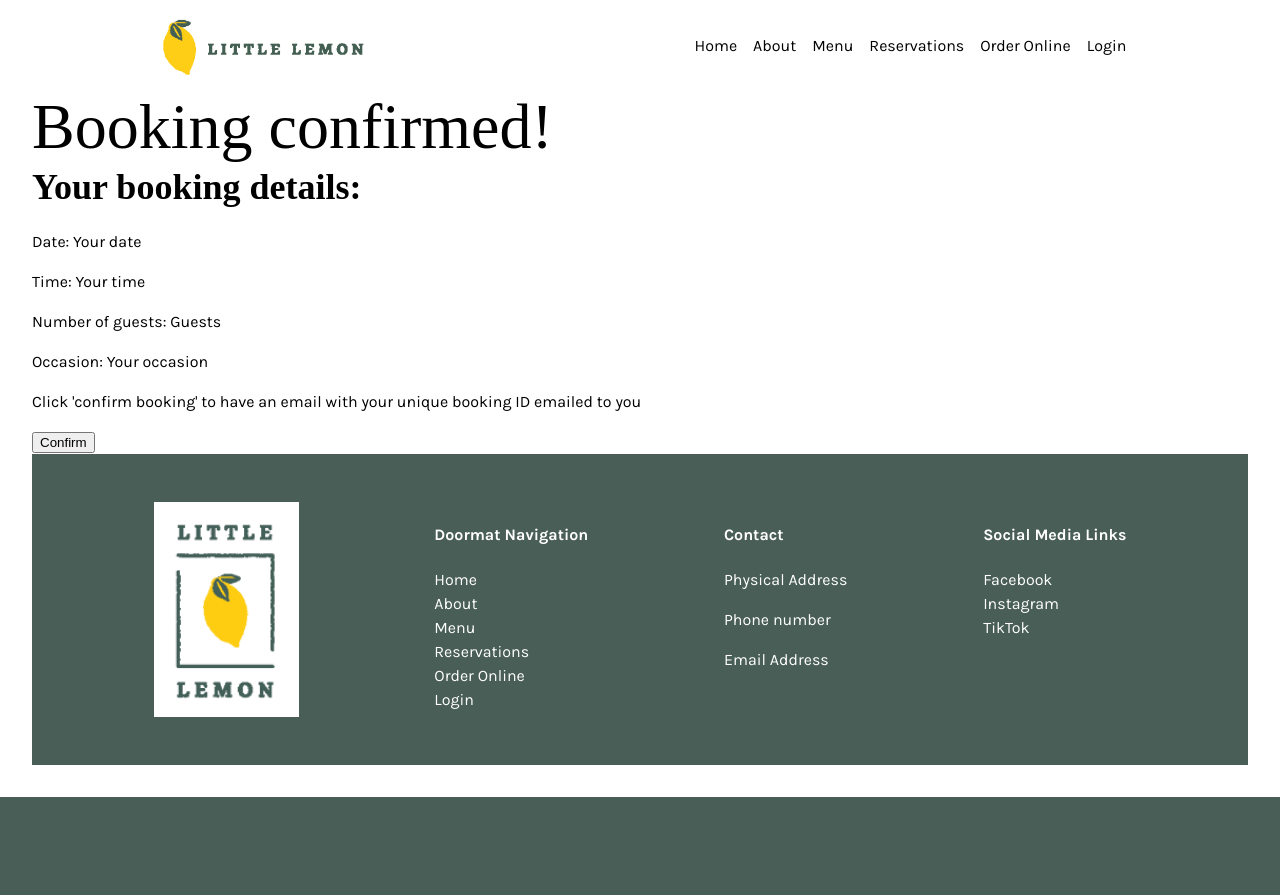
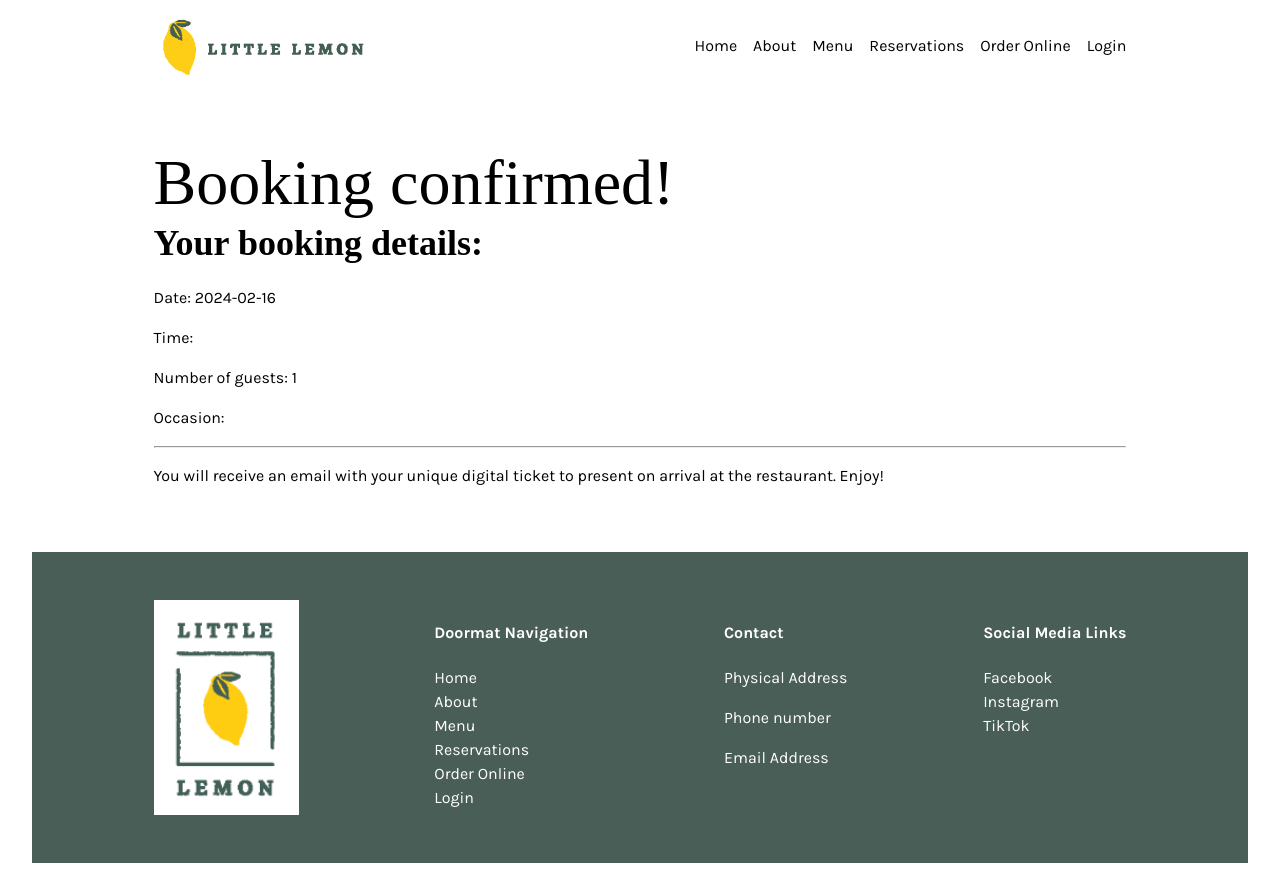
Before and after one commit to sango-neo/little-lemon, a React (Vite) app: page /reservations in a window 1280 px wide. Both pictures are taken after a click on the input "Make Your reservation". Before the commit the page ends 800 px from the top, so only its background shows below. Built offline with nearby package versions, Linux system fonts and the light colour scheme; a web font is replaced by a local one.

Commit message:
add unit tests for updating times

```diff
--- a/src/Pages/ReservationsPage.jsx
+++ b/src/Pages/ReservationsPage.jsx
@@ -1,19 +1,13 @@
 import React, { useEffect, useReducer, useState } from 'react'
-import { useNavigate } from 'react-router-dom';
 import BookingForm from '../components/Booking/BookingForm';
 import Booking from '../components/Booking/components/Booking';
-import { fetchAPI, initializeTimes } from '../api/api';
+import { updateTimes, initializeTimes } from '../api/api';
 
-const updateTimes = (state, action) => {
-  if (action.type === 'timeUpdate') {
-    return {...state, times: fetchAPI(action.date) }
-  }
-  return state;
-}
+
+
 
 const ReservationsPage = () => {
   const [availableTimes, dispatch] = useReducer(updateTimes, initializeTimes());
-  const navigate = useNavigate();
 
   useEffect(() => {
     console.log("checking availables times from API/app state...");
--- a/src/api/api.js
+++ b/src/api/api.js
@@ -38,12 +38,10 @@ export const submitAPI = (formData) => {
 };
 
 export const updateTimes = (state, action) => {
-  switch (action.type) {
-    case "UPDATE_TIMES":
-      return { ...state, times: fetchAPI(action.date) };
-    default:
-      return state;
+  if (action.type === "timeUpdate") {
+    return { ...state, times: fetchAPI(action.date) };
   }
+  return state;
 };
 
 export const initializeTimes = () => {
--- a/src/components/Booking/BookingForm.css
+++ b/src/components/Booking/BookingForm.css
@@ -2,7 +2,6 @@ form {
   display: grid;
   max-width: 50%;
   gap: 20px;
-  /* margin: 4rem 10%; */
 }
 
 label > * {
--- a/src/components/Booking/ConfirmBookingPage.jsx
+++ b/src/components/Booking/ConfirmBookingPage.jsx
@@ -1,20 +1,23 @@
-import React from 'react'
+import React, { useEffect } from 'react'
+import { useLocation } from 'react-router-dom';
 
 const ConfirmBookingPage = () => {
+  const location = useLocation();
+
   return (
-    <main>
+    <main className='confirmation_page_wrapper'>
       <h1>Booking confirmed!</h1>
       <section>
-        <h2>Your booking details: </h2>
-        <div>
-          <p>Date: <span>Your date</span></p>
-          <p>Time: <span>Your time</span></p>
-          <p>Number of guests: <span>Guests</span></p>
-          <p>Occasion: <span>Your occasion</span></p>
-        </div>
+        <article className='confirmation_details'>
+          <h2>Your booking details: </h2>
+          <p>Date: <span>{location.state.resDate}</span></p>
+          <p>Time: <span>{location.state.resTime}</span></p>
+          <p>Number of guests: <span>{location.state.guests}</span></p>
+          <p>Occasion: <span>{location.state.occasion}</span></p>
+          <hr />
+          <p>You will receive an email with your unique digital ticket to present on arrival at the restaurant. Enjoy!</p>
+        </article>
       </section>
-      <p>Click 'confirm booking' to have an email with your unique booking ID emailed to you</p>
-      <button>Confirm</button>
     </main>
   )
 }
--- a/src/index.css
+++ b/src/index.css
@@ -76,7 +76,8 @@ li:last-child {
   margin: 4rem 10%;
 }
 
-.work-in-progress-wrapper {
+.work-in-progress-wrapper,
+.confirmation_page_wrapper {
   margin: 4rem 10%;
 }
 
```
Also changed, not shown: 1 other file (tests, documents, lock files or other folders).
